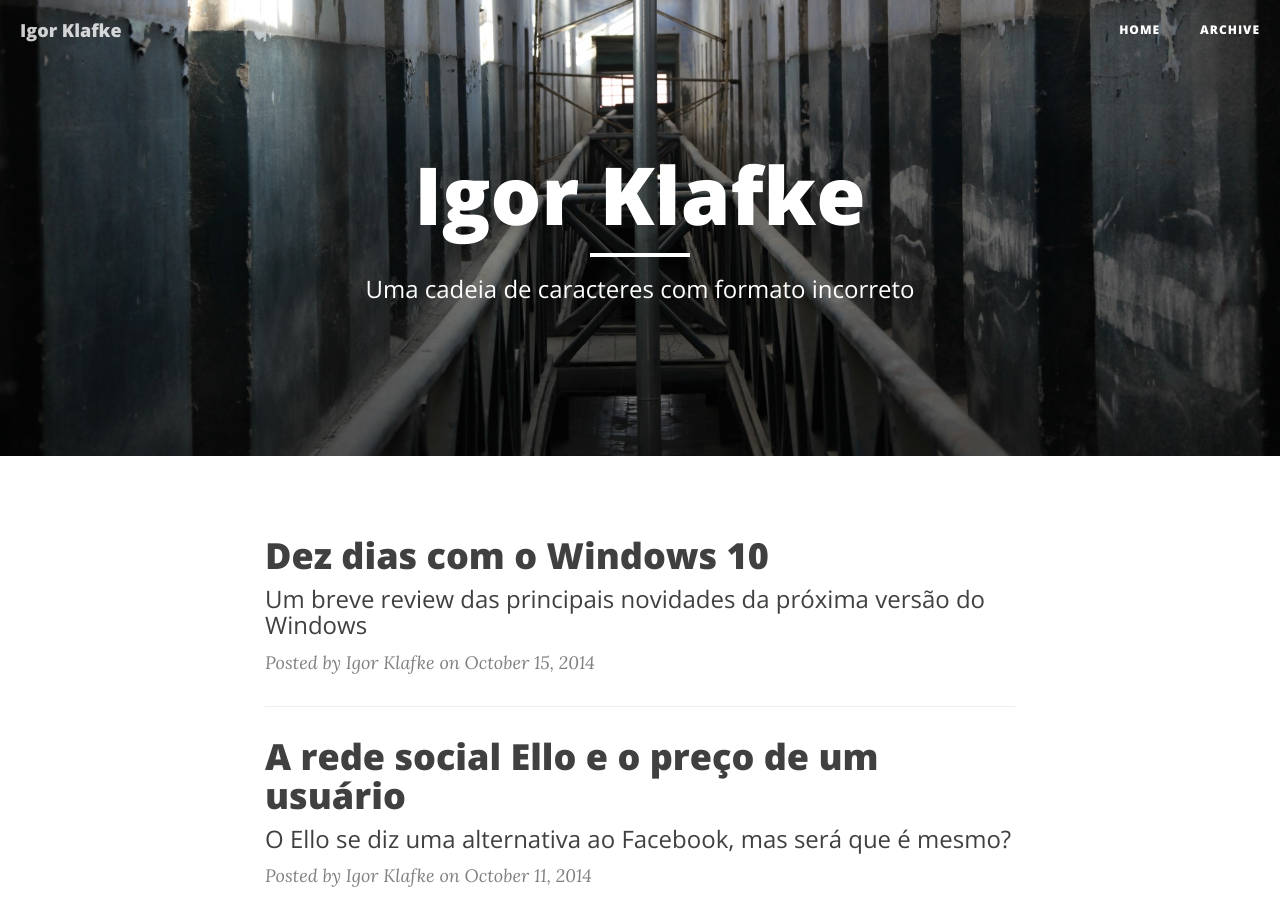
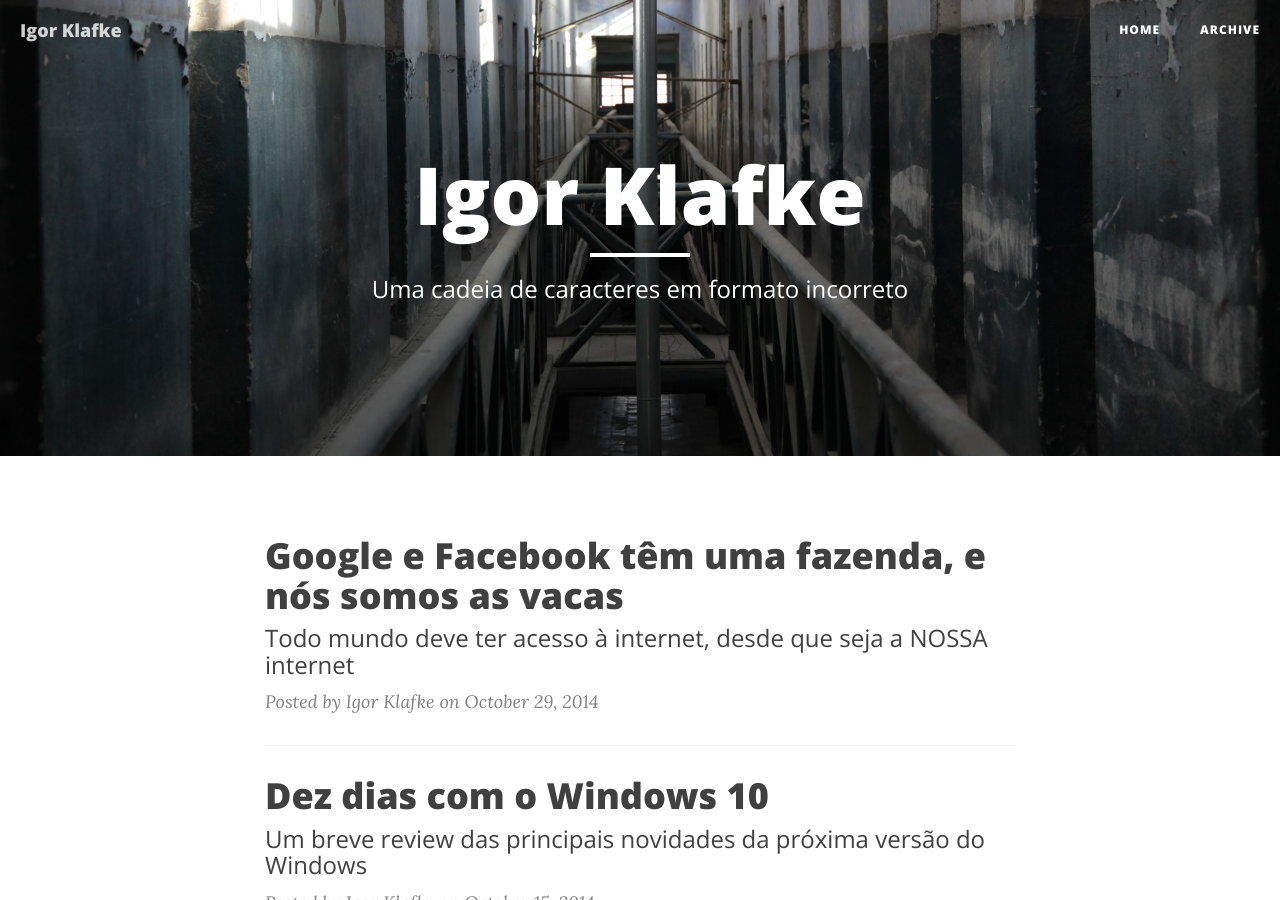
Before and after one commit to igorklafke/igorklafke.github.io, a Jekyll site: the page built from index.html, in a window 1280 px wide and 900 px high. Built offline with Jekyll 4.4.1, drawn with Linux system fonts in a browser that asks for light colours; nearby versions of some CDN libraries; the list of posts is cut into pages by our own code; some of the changed lines change nothing that is shown.

Commit message:
post 29/10

```diff
--- /dev/null
+++ b/_posts/2014-10-29-google-e-facebook-tem-uma-fazenda.markdown
@@ -0,0 +1,18 @@
+---
+layout: post
+title: "Google e Facebook têm uma fazenda, e nós somos as vacas"
+subtitle: "Todo mundo deve ter acesso à internet, desde que seja a NOSSA internet"
+category:
+date:       2014-10-29 22:00:00
+author:     "Igor Klafke"
+header-img: "img/post-bg-spyware.jpg"
+
+---
+
+Todo mundo deve ter acesso à internet, desde que seja a NOSSA internet. Este aparentemente é o novo mantra do Google.
+
+Na linha do [post sobre o Ello](http://www.igorklafke.com/redes%20sociais/2014/10/11/a-rede-social-ello-e-o-preco-de-um-usuario/), já sabemos que o modelo de negócio de Google e Facebook é oferecer serviços gratuitos para poder coletar nossos e-mails, fotos, comportamentos, etc, e vendê-los, além de utilizar o nosso "eu digital" como ratos em um laboratório virtual. Em suma, nossos dados e o que produzimos através destes serviços não são nossos, assim como o trabalho de escravos não os pertence. Esta prática, foi muito bem batizada de [Spyware 2.0](https://aralbalkan.com/notes/spyware-2.0/ "Spyware 2.0"), uma alusão aqueles programas que se instalavam no nosso Windows 98 da vida, e logavam tudo que digitávamos na esperança de coletar alguma informação importante, os chamados *Spywares*, ou seja, "softwares que espionam". Muitas vezes não sabíamos que estávamos sendo espionados, é verdade, enquanto Google e Facebook não escondem que estão coletando dados sobre nossas atividades on-line em seus termos de uso, mas quem é que lê tudo aquilo antes de dizer, "eu aceito"?
+
+Mas tudo bem, então é só não usar os serviços do Google, certo? Pego aqui meu celular ou tablet com Android e tá tudo bem... ah, pera, precisa de uma conta do Google? Tudo bem pago um pouco mais por um aparelho que não é subsidiado por eles e pronto. Nesse momento só resta a nossa conexão à internet onde é impossível de alguém nos espionar (excluindo a NSA, claro). É aí que surgem projetos como o [Google Loom](http://www.google.com/loon/): "vamos levar internet aos lugares mais remotos do mundo"! Como que dois terços do mundo conseguem viver sem internet? Inadmissível! Estes heróis vieram para salvar estas pessoas que não conseguem ver fotos de gatos e bebês engraçadinhos, é só criar uma conta no Google e dizer "Eu Aceito".
+
+Assim se completa a tríplice coroa: Serviços, dispositivos e conexão. Parece que nesse ritmo teremos um futuro onde "entrar na internet" é se logar na conta do Google ou do Facebook.
--- a/index.html
+++ b/index.html
@@ -1,6 +1,6 @@
 ---
 layout: page
-description: "Uma cadeia de caracteres com formato incorreto"
+description: "Uma cadeia de caracteres em formato incorreto"
 header-img: "img/home-bg.jpg"
 ---
 
```
Also changed, not shown: img/post-bg-spyware.jpg (added).
